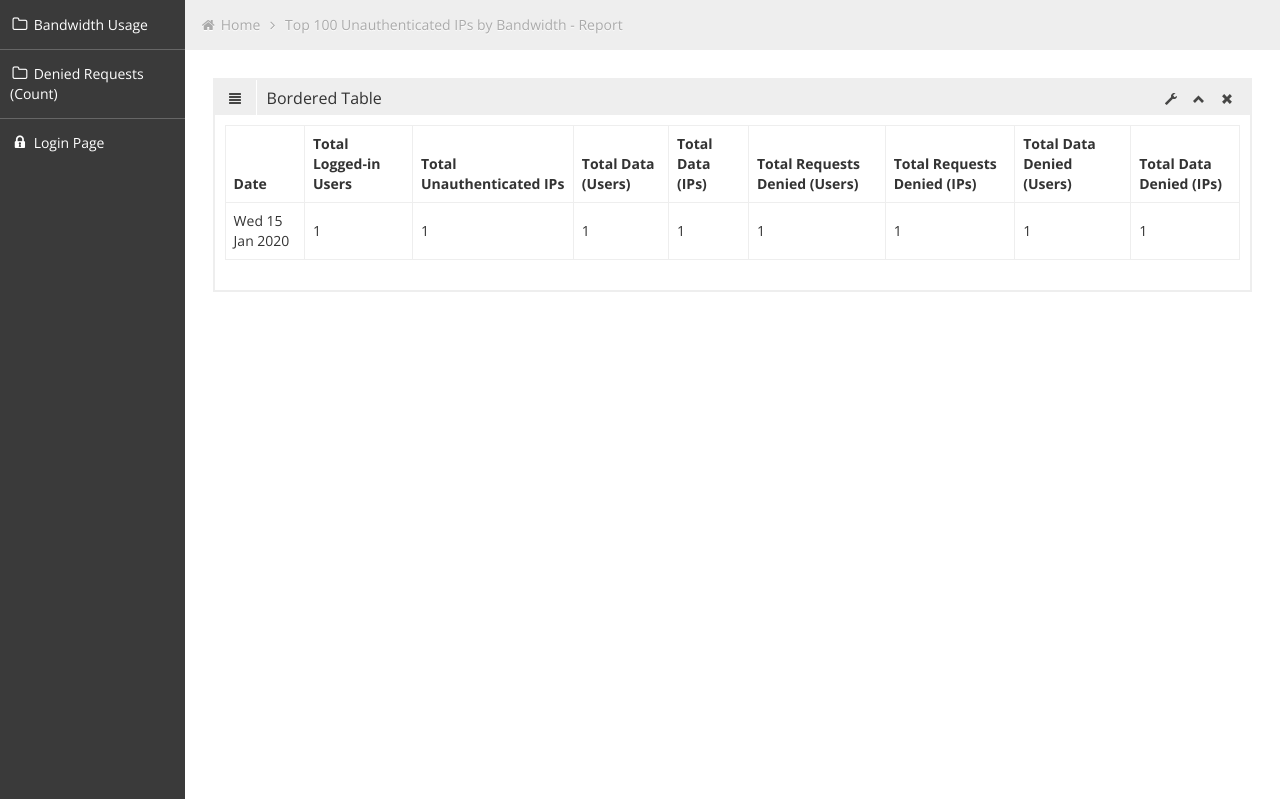
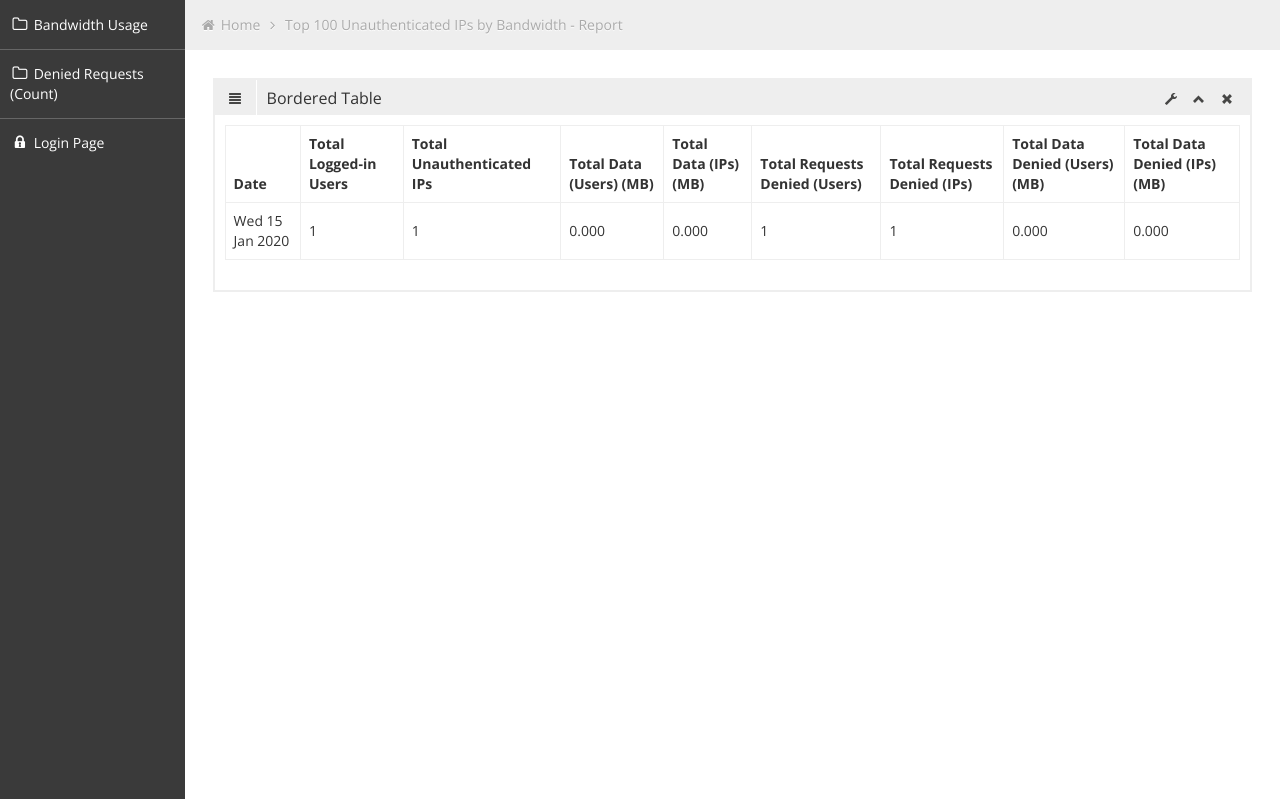
Before and after one commit to fahadysf/bluecoat-loganalyzer, a Django app: template templates/daily-stats.html in a window 1280 px wide. Shown: the part 41-840 px from the top of the page. Run offline with Django 3.2, Linux system fonts and the light colour scheme; the template is opened without the code that fills it: most values are stand-ins (such as "Sample title", 1, 10 or a date in 2020); some libraries are stand-ins or nearby versions.

Commit message:
Add Daily Statistics

```diff
--- a/templates/daily-stats.html
+++ b/templates/daily-stats.html
@@ -27,14 +27,14 @@
 							  <thead>
 								  <tr>
 									  <th>Date</th>
-									  <th>Total Logged-in Users</th>
-									  <th>Total Unauthenticated IPs</th>
-									  <th>Total Data (Users)</th>
-                                      <th>Total Data (IPs)</th>
+									  <th>Total Logged-in Users </th>
+									  <th>Total Unauthenticated IPs </th>
+									  <th>Total Data (Users) (MB) </th>
+                                      <th>Total Data (IPs) (MB)</th>
                                       <th>Total Requests Denied (Users)</th>
                                       <th>Total Requests Denied (IPs)</th>
-                                      <th>Total Data Denied (Users)</th>
-                                      <th>Total Data Denied (IPs)</th>
+                                      <th>Total Data Denied (Users) (MB) </th>
+                                      <th>Total Data Denied (IPs) (MB) </th>
 								  </tr>
 							  </thead>
 							  <tbody>
@@ -43,12 +43,12 @@
 									<td class="center"> {{ line.date|date:"D d M Y" }} </td>
 									<td class="center"> {{ line.total_logged_users }} </td>
 									<td class="center"> {{ line.total_logged_unauth_ips }} </td>
-									<td class="center"> {{ line.total_data_users }} </td>
-                                    <td class="center"> {{ line.total_data_unauth_ips }} </td>
+									<td class="center"> {{ line.total_data_users|div:1048576|floatformat:3 }} </td>
+                                    <td class="center"> {{ line.total_data_unauth_ips|div:1048576|floatformat:3 }} </td>
                                     <td class="center"> {{ line.total_requests_denied_users }} </td>
                                     <td class="center"> {{ line.total_requests_denied_ips }} </td>
-                                    <td class="center"> {{ line.total_data_denied_users }} </td>
-                                    <td class="center"> {{ line.total_data_denied_unauth_ips }} </td>
+                                    <td class="center"> {{ line.total_data_denied_users|div:1048576|floatformat:3 }} </td>
+                                    <td class="center"> {{ line.total_data_denied_unauth_ips|div:1048576|floatformat:3 }} </td>
 								</tr>
                                 {% endfor %}
 							  </tbody>
```
